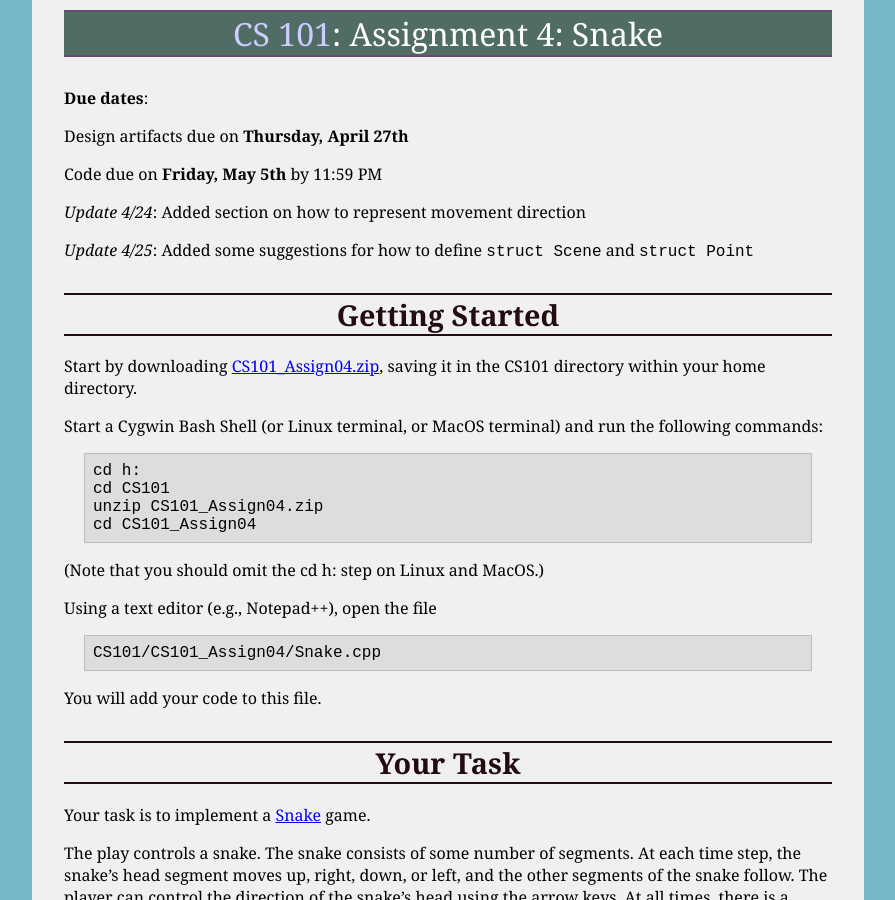
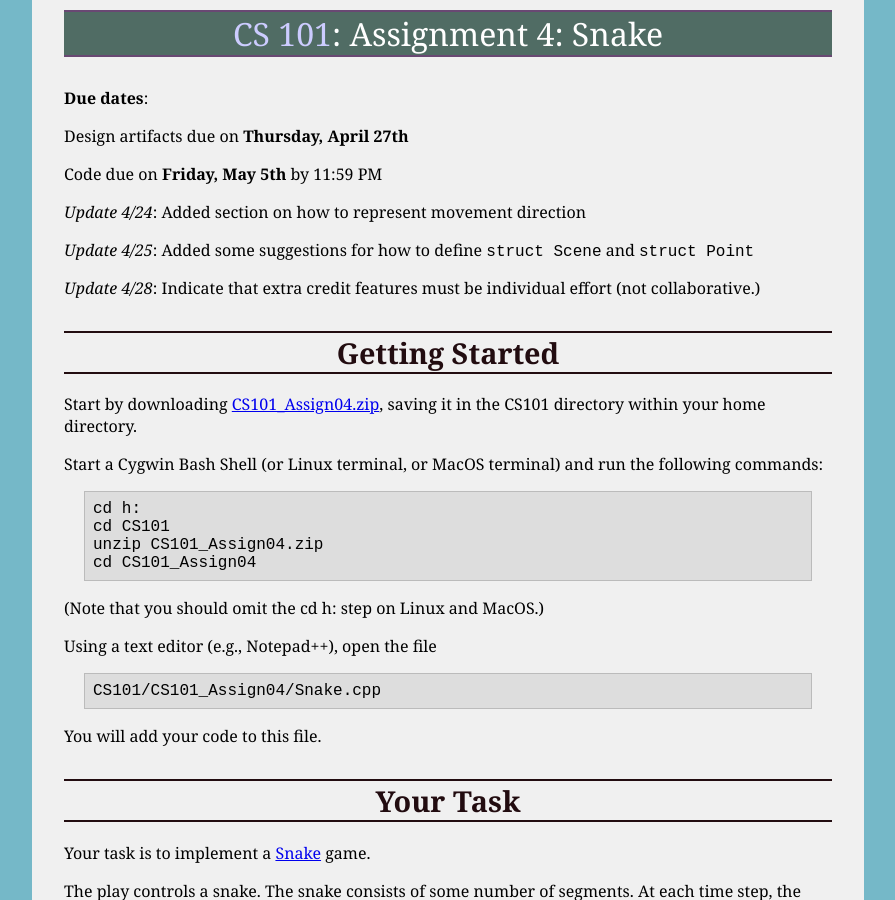
Before and after one commit to ycpcs/cs101-spring2017, a Jekyll site: the page built from assign/assign04.md, in a window 1280 px wide and 900 px high. Shown: the whole window, without its empty margins (192-1087 px from the left). Built offline with Jekyll 4.4.1, drawn with Linux system fonts in a browser that asks for light colours; some of the changed text lies outside the part shown.

Commit message:
a4 extra credit must be individual effort

```diff
--- a/assign/assign04.md
+++ b/assign/assign04.md
@@ -12,6 +12,8 @@ Code due on **Friday, May 5th** by 11:59 PM
 *Update 4/24*: Added section on how to represent movement direction
 
 *Update 4/25*: Added some suggestions for how to define `struct Scene` and `struct Point`
+
+*Update 4/28*: Indicate that extra credit features must be individual effort (not collaborative.)
 
 # Getting Started
 
@@ -229,6 +231,8 @@ Extra credit features (complete these for up to 40 points of extra credit):
 
 **Important**: Include a comment at the top of your program explaining which extra credit features you implemented.
 
+**Important**: Any work on extra credit features must be done *individually*.
+
 # Submitting
 
 To submit your work, make sure your `Snake.cpp` file is saved, and in the Cygwin window type the command
```
Also changed, not shown: index.md (+1 -0 lines).
